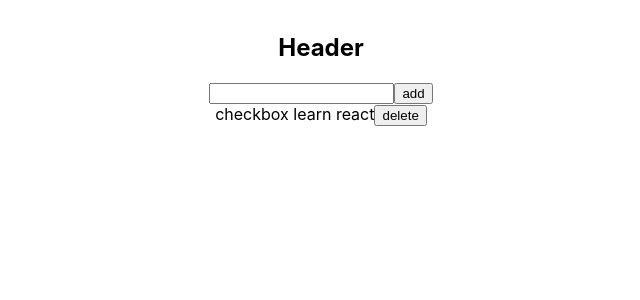
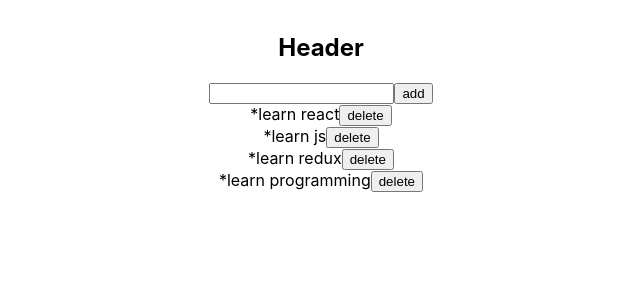
Before and after one commit to usovichyuriy/todo-list, a React (Create React App) app: page / in a window 1280 px wide. Shown: the top 300 px of the page, without its empty margins (319-959 px from the left). Built offline with nearby package versions, Linux system fonts and the light colour scheme.

Commit message:
add redux-store

```diff
--- a/package.json
+++ b/package.json
@@ -3,12 +3,16 @@
   "version": "0.1.0",
   "private": true,
   "dependencies": {
+    "@reduxjs/toolkit": "^1.9.2",
     "@testing-library/jest-dom": "^5.16.5",
     "@testing-library/react": "^13.4.0",
     "@testing-library/user-event": "^13.5.0",
     "react": "^18.2.0",
     "react-dom": "^18.2.0",
+    "react-redux": "^8.0.5",
     "react-scripts": "5.0.1",
+    "redux": "^4.2.1",
+    "redux-thunk": "^2.4.2",
     "web-vitals": "^2.1.4"
   },
   "scripts": {
--- a/src/App.js
+++ b/src/App.js
@@ -1,13 +1,13 @@
 import Header from './components/Header/Header';
 import './App.css';
-import Menu from './components/Menu/Menu';
+import MenuContainer from './components/Menu/MenuContainer';
 
 function App() {
   return (
     <div className='app-wrapper'>
       <Header />
       <div className='app-wrapper-content'>
-        <Menu />
+        <MenuContainer />
       </div>
     </div>
   );
--- a/src/components/Header/Header.js
+++ b/src/components/Header/Header.js
@@ -1,5 +1,3 @@
-
-
 function Header(props) {
     return (
         <header>
--- a/src/components/Menu/Menu.js
+++ b/src/components/Menu/Menu.js
@@ -1,11 +1,18 @@
 import PointForm from "./PointForm/PointForm";
 import Point from "./Point/Point";
 
-function Menu() {
+function Menu(props) {
+
+    let points = props.menuPage.pointsData.map((point) => {
+        return <Point message={point.message} />
+    })
+
     return (
         <div>
             <PointForm />
-            <Point />
+            <div>
+                {points}
+            </div>
         </div>
     )
 }
--- /dev/null
+++ b/src/components/Menu/MenuContainer.js
@@ -0,0 +1,11 @@
+import Menu from "./Menu";
+import { connect } from "react-redux";
+
+let mapStateToProps = (store) => {
+    return {
+        menuPage: store
+    }
+}
+
+const MenuContainer = connect(mapStateToProps)(Menu);
+export default MenuContainer;
--- a/src/components/Menu/Point/Point.js
+++ b/src/components/Menu/Point/Point.js
@@ -1,9 +1,9 @@
 
-function Point() {
+function Point(props) {
     return (
         <div>
-        checkbox
-            learn react
+        *
+            {props.message}
         <button>delete</button>
         </div>
     )
--- a/src/components/Menu/PointForm/PointForm.js
+++ b/src/components/Menu/PointForm/PointForm.js
@@ -1,4 +1,3 @@
-
 function PointForm() {
     return (
         <div>
--- a/src/index.js
+++ b/src/index.js
@@ -3,11 +3,15 @@ import ReactDOM from 'react-dom/client';
 import './index.css';
 import App from './App';
 import reportWebVitals from './reportWebVitals';
+import store from './redux/redux-store';
+import { Provider } from 'react-redux';
 
 const root = ReactDOM.createRoot(document.getElementById('root'));
 root.render(
   <React.StrictMode>
+    <Provider store={store}>
     <App />
+    </Provider>
   </React.StrictMode>
 );
 
--- /dev/null
+++ b/src/redux/point-reducer.js
@@ -0,0 +1,14 @@
+let initialState = {
+    pointsData: [
+        { message: 'learn react' },
+        { message: 'learn js' },
+        { message: 'learn redux' },
+        { message: 'learn programming' }
+    ],
+    newPointText: ''
+}
+
+const pointReducer = (state = initialState, action) => {
+    return state;
+}
+export default pointReducer;
--- /dev/null
+++ b/src/redux/redux-store.js
@@ -0,0 +1,9 @@
+import pointReducer from "./point-reducer";
+import { applyMiddleware } from "redux";
+import { configureStore } from "@reduxjs/toolkit";
+import thunkMiddleware from "redux-thunk";
+
+let store = configureStore({reducer: pointReducer}, applyMiddleware(thunkMiddleware));
+
+window.store = store;
+export default store;
```
Also changed, not shown: 1 other file (tests, documents, lock files or other folders).
